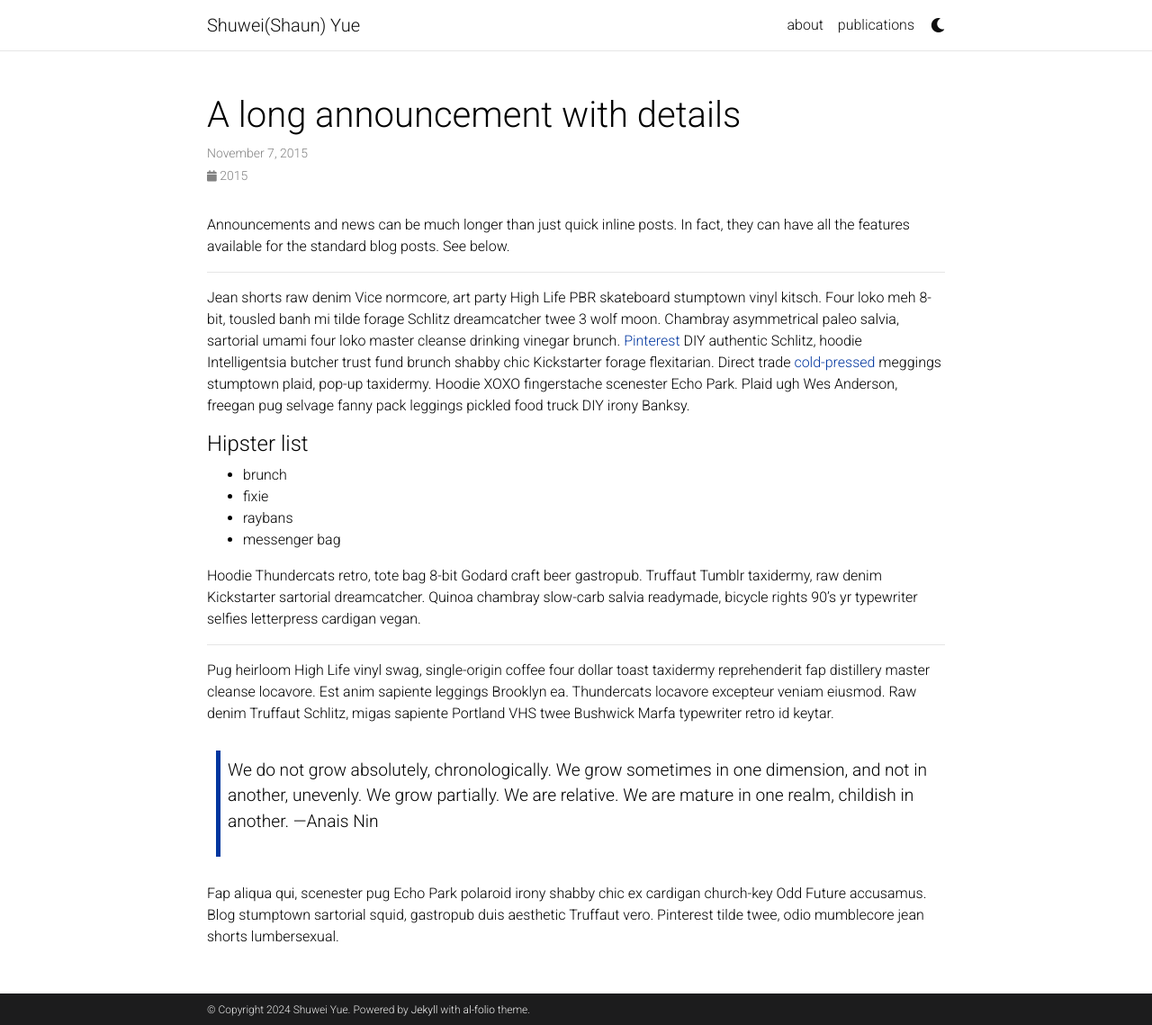
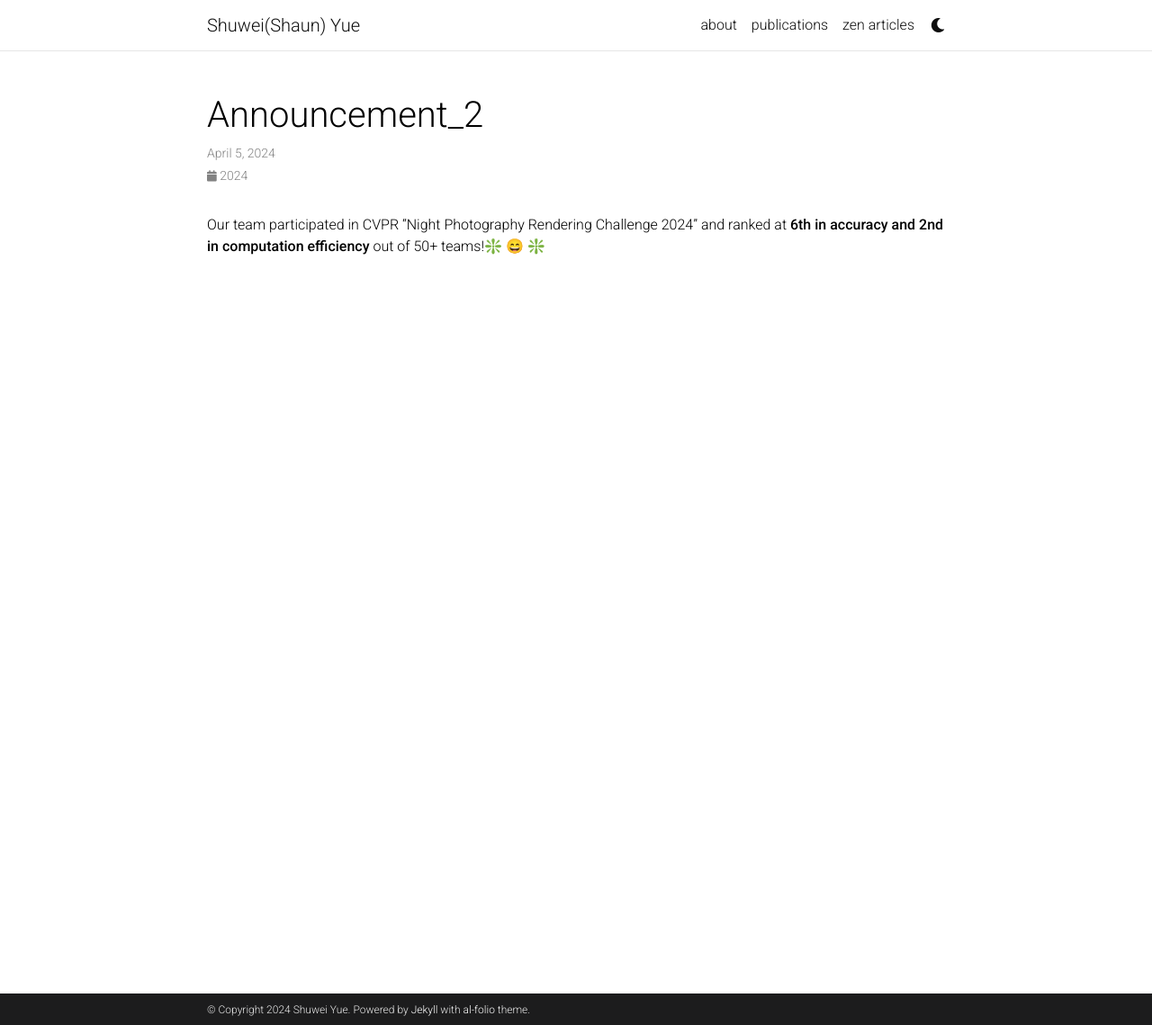
Before and after one commit to shuwei666/new_model, a Jekyll site: the page built from _news/announcement_2.md, in a window 1280 px wide and 1139 px high. Shown: the whole window at 90% size. Built offline with Jekyll 4.4.1, drawn with Linux system fonts in a browser that asks for light colours; emoji names are drawn with the system emoji font; a style sheet for code colours, icons or effects is not loaded.

Commit message:
update more basic info

```diff
--- a/_news/announcement_2.md
+++ b/_news/announcement_2.md
@@ -1,31 +1,7 @@
 ---
 layout: post
-title: A long announcement with details
-date: 2015-11-07 16:11:00-0400
-inline: false
+date: 2024-4-05 16:11:00-0400
+inline: true
 ---
 
-Announcements and news can be much longer than just quick inline posts. In fact, they can have all the features available for the standard blog posts. See below.
-
-***
-
-Jean shorts raw denim Vice normcore, art party High Life PBR skateboard stumptown vinyl kitsch. Four loko meh 8-bit, tousled banh mi tilde forage Schlitz dreamcatcher twee 3 wolf moon. Chambray asymmetrical paleo salvia, sartorial umami four loko master cleanse drinking vinegar brunch. <a href="https://www.pinterest.com">Pinterest</a> DIY authentic Schlitz, hoodie Intelligentsia butcher trust fund brunch shabby chic Kickstarter forage flexitarian. Direct trade <a href="https://en.wikipedia.org/wiki/Cold-pressed_juice">cold-pressed</a> meggings stumptown plaid, pop-up taxidermy. Hoodie XOXO fingerstache scenester Echo Park. Plaid ugh Wes Anderson, freegan pug selvage fanny pack leggings pickled food truck DIY irony Banksy.
-
-#### Hipster list
-<ul>
-    <li>brunch</li>
-    <li>fixie</li>
-    <li>raybans</li>
-    <li>messenger bag</li>
-</ul>
-
-Hoodie Thundercats retro, tote bag 8-bit Godard craft beer gastropub. Truffaut Tumblr taxidermy, raw denim Kickstarter sartorial dreamcatcher. Quinoa chambray slow-carb salvia readymade, bicycle rights 90's yr typewriter selfies letterpress cardigan vegan.
-
-***
-
-Pug heirloom High Life vinyl swag, single-origin coffee four dollar toast taxidermy reprehenderit fap distillery master cleanse locavore. Est anim sapiente leggings Brooklyn ea. Thundercats locavore excepteur veniam eiusmod. Raw denim Truffaut Schlitz, migas sapiente Portland VHS twee Bushwick Marfa typewriter retro id keytar.
-
-> We do not grow absolutely, chronologically. We grow sometimes in one dimension, and not in another, unevenly. We grow partially. We are relative. We are mature in one realm, childish in another.
-> —Anais Nin
-
-Fap aliqua qui, scenester pug Echo Park polaroid irony shabby chic ex cardigan church-key Odd Future accusamus. Blog stumptown sartorial squid, gastropub duis aesthetic Truffaut vero. Pinterest tilde twee, odio mumblecore jean shorts lumbersexual.
+Our team participated in CVPR "Night Photography Rendering Challenge 2024" and ranked at **6th in accuracy and 2nd in computation efficiency** out of 50+ teams!:sparkle: :smile: :sparkle:
--- a/_pages/publications.md
+++ b/_pages/publications.md
@@ -3,7 +3,7 @@ layout: page
 permalink: /publications/
 title: publications
 description:
-years: [2023, 2021, 2020]
+years: [2024, 2023, 2022]
 nav: true
 ---
 <!-- _pages/publications.md -->
```
Also changed, not shown: _bibliography/papers.bib (+47 -33 lines), _news/announcement_1.md (+4 -2 lines), _news/announcement_3.md (deleted, +0 -7 lines), _pages/about.md (+14 -5 lines), _pages/articles.md (added, +8 -0 lines), assets/img/polyu_pure.png (added), assets/img/walle.jpg (added), 4 other files.
